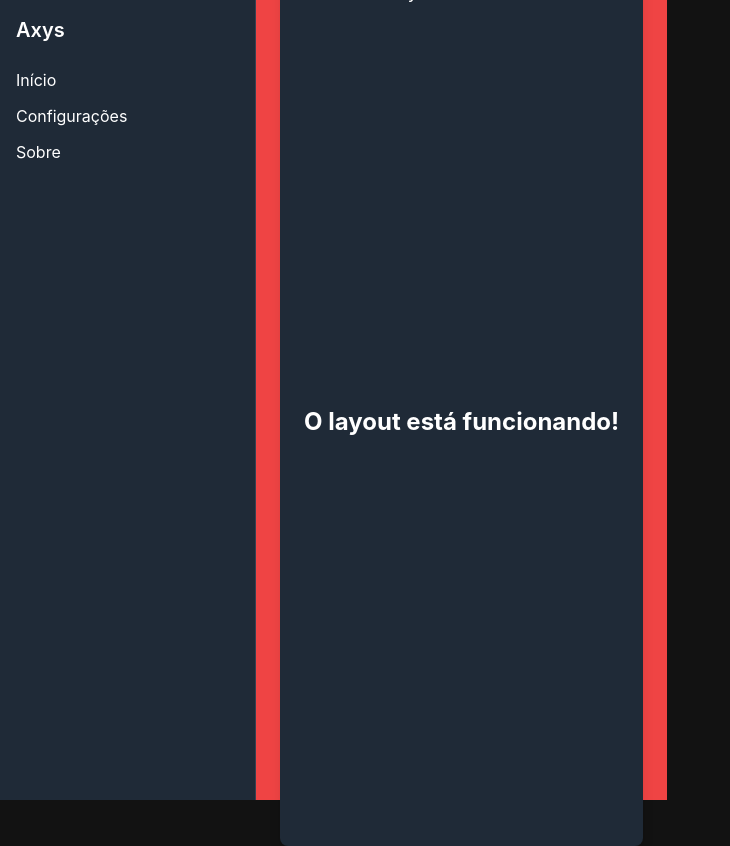
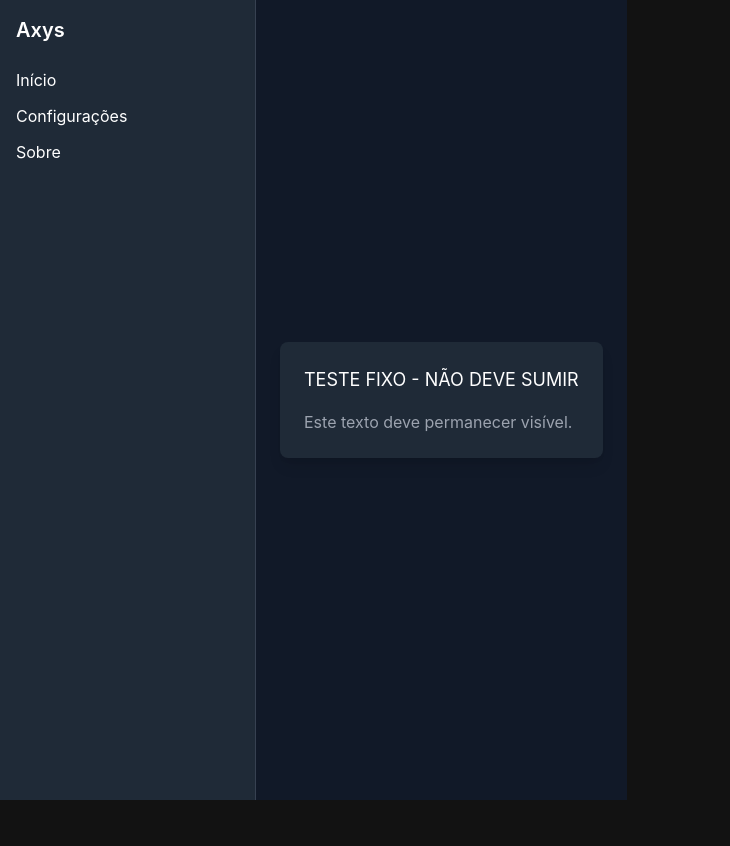
Before and after one commit to langgenius/webapp-text-generator, a Next.js app: page / in a window 1280 px wide. Shown: the whole page, without its empty margins (0-730 px from the left). After the commit the page ends 800 px from the top, so only its background shows below. Built offline with nearby package versions, Linux system fonts and the light colour scheme.

Commit message:
Update layout.tsx

```diff
--- a/app/layout.tsx
+++ b/app/layout.tsx
@@ -1,12 +1,12 @@
-"use client"; // Define como Client Component
+"use client"; // Certifica que o layout é um Client Component
 
-import "@/app/styles/globals.css"; // Importação corrigida
+import "@/app/styles/globals.css"; // Certifique-se de que esse caminho está correto
 
 import type { ReactNode } from "react";
 
 export default function Layout({ children }: { children: ReactNode }) {
   return (
-    <div className="flex h-screen bg-red-500 text-white"> {/* TEMPORÁRIO: Mudar fundo para vermelho */}
+    <div className="flex h-screen bg-gray-900 text-white">
       {/* Menu lateral fixo */}
       <aside className="w-64 bg-gray-800 p-4 hidden md:flex flex-col border-r border-gray-700">
         <h1 className="text-xl font-semibold">Axys</h1>
@@ -22,8 +22,10 @@ export default function Layout({ children }: { children: ReactNode }) {
       {/* Área do Chat */}
       <main className="flex-1 flex flex-col items-center justify-center px-6">
         <div className="w-full max-w-3xl bg-gray-800 p-6 rounded-lg shadow-lg">
-          <h2 className="text-white text-lg mb-4">Testando Layout</h2>
-          {children ? children : <p className="text-gray-400">Carregando...</p>}
+          <h2 className="text-white text-lg mb-4">TESTE FIXO - NÃO DEVE SUMIR</h2>
+          <p className="text-gray-400">Este texto deve permanecer visível.</p>
+          {/* Teste sem o children por enquanto */}
+          {/* {children} */}
         </div>
       </main>
     </div>
```
